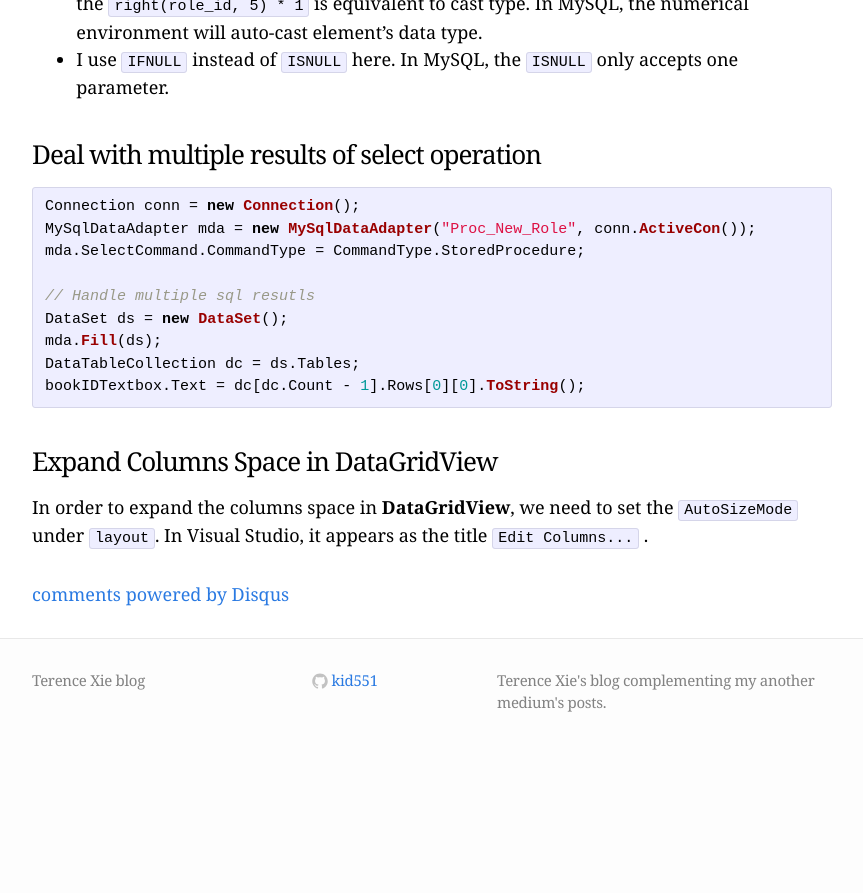
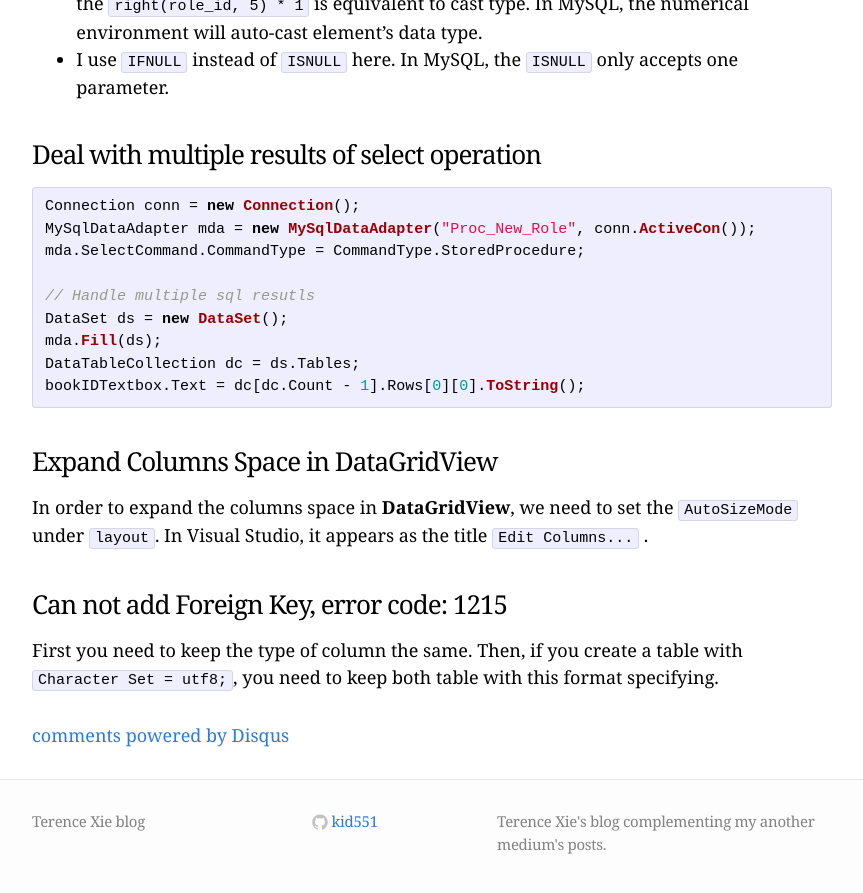
Before and after one commit to kid551/kid551.github.io, a Jekyll site: the page built from _posts/2017-03-21-MySqlCSharp-Dev.md, in a window 1280 px wide and 900 px high, scrolled down 996 px. Shown: the top 893 px of the window, without its empty margins (208-1071 px from the left). Built offline with Jekyll 4.4.1, drawn with Linux system fonts in a browser that asks for light colours; comment, search, counter and statistics services are not loaded; before the commit the page ends 1755 px from its top, so only the background shows below that.

Commit message:
Add 'can't add FK in mysql issue.

```diff
--- a/_posts/2017-03-21-MySqlCSharp-Dev.md
+++ b/_posts/2017-03-21-MySqlCSharp-Dev.md
@@ -59,3 +59,7 @@ bookIDTextbox.Text = dc[dc.Count - 1].Rows[0][0].ToString();
 ### Expand Columns Space in DataGridView
 
 In order to expand the columns space in **DataGridView**, we need to set the `AutoSizeMode` under `layout`. In Visual Studio, it appears as the title `Edit Columns...` .
+
+### Can not add Foreign Key, error code: 1215
+
+First you need to keep the type of column the same. Then, if you create a table with `Character Set = utf8;`, you need to keep both table with this format specifying.
```
